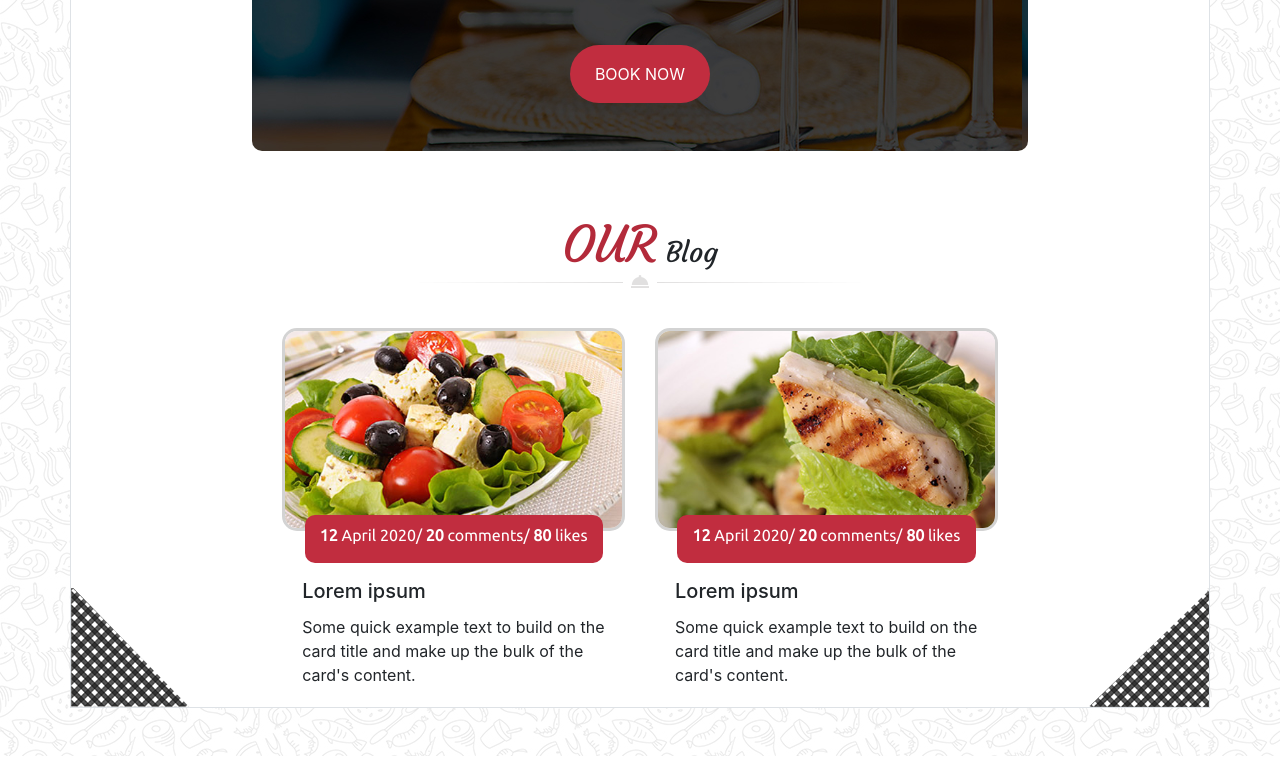
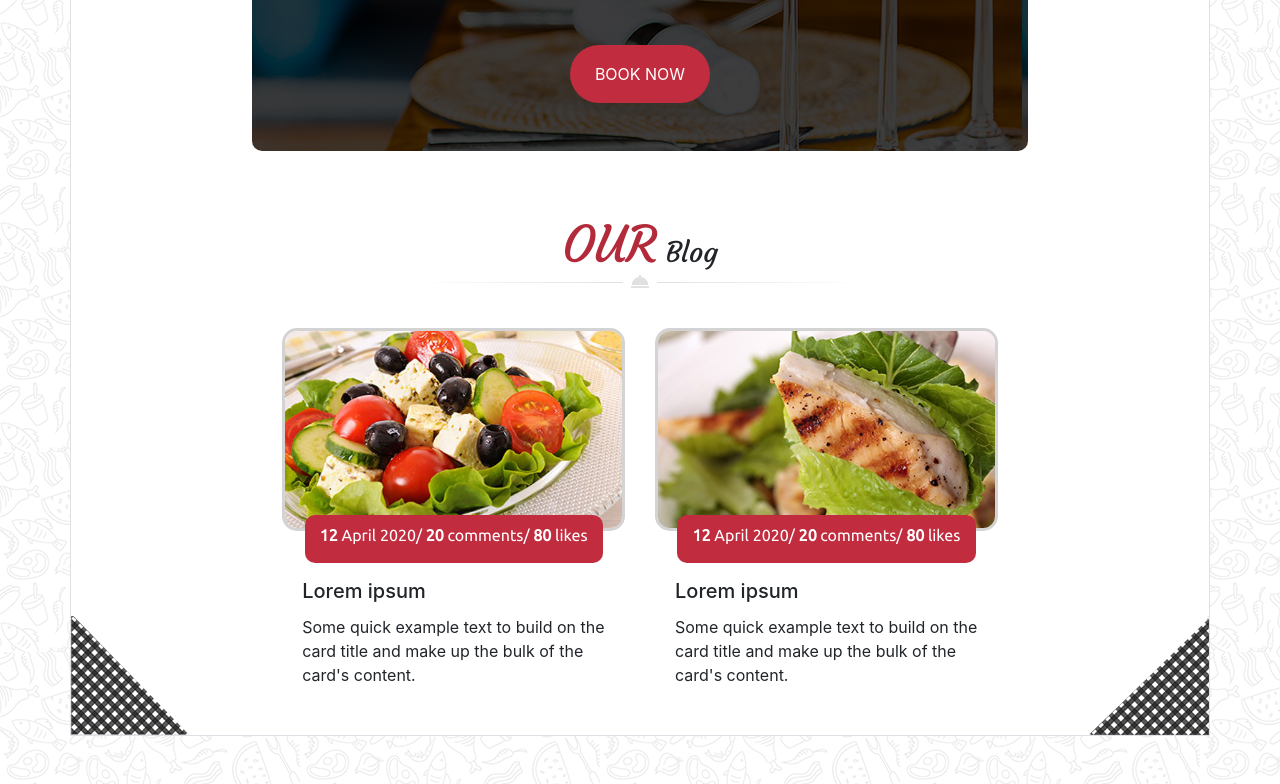
Before and after one commit to lilseb/coding_16_site_chef, a website: page index.html in a window 1280 px wide. Shown: the part 3748-4532 px from the top of the page. Before the commit the page ends 4504 px from the top, so only its background shows below. Drawn offline with nearby package versions, Linux system fonts and the light colour scheme; files that its build step writes are made by us from their sources; files whose address does not match are found by name.

Commit message:
fin cartes blog

```diff
--- a/index.html
+++ b/index.html
@@ -897,7 +897,7 @@
                     <p class="date"><span class="num">12</span> April 2020/ <span class="num">20</span> comments/ <span class="num">80</span> likes</p>
                 </div>
 
-                <div class="card-body pt-5 ">
+                <div class="card-body pt-5 pb-5">
                   <h5 class="card-title text-left">Lorem ipsum</h5>
                   <p class="card-text text-left">Some quick example text to build on the card title and make up the bulk of the card's content.</p>
                 </div>
@@ -910,14 +910,11 @@
                     <p class="date"><span class="num">12</span> April 2020/ <span class="num">20</span> comments/ <span class="num">80</span> likes</p>
                 </div>
 
-                <div class="card-body pt-5">
+                <div class="card-body pt-5 pb-5">
                   <h5 class="card-title text-left">Lorem ipsum</h5>
                   <p class="card-text text-left">Some quick example text to build on the card title and make up the bulk of the card's content.</p>
                 </div>
             </div>
-
-
-
         </div>
     </section>
 
```
